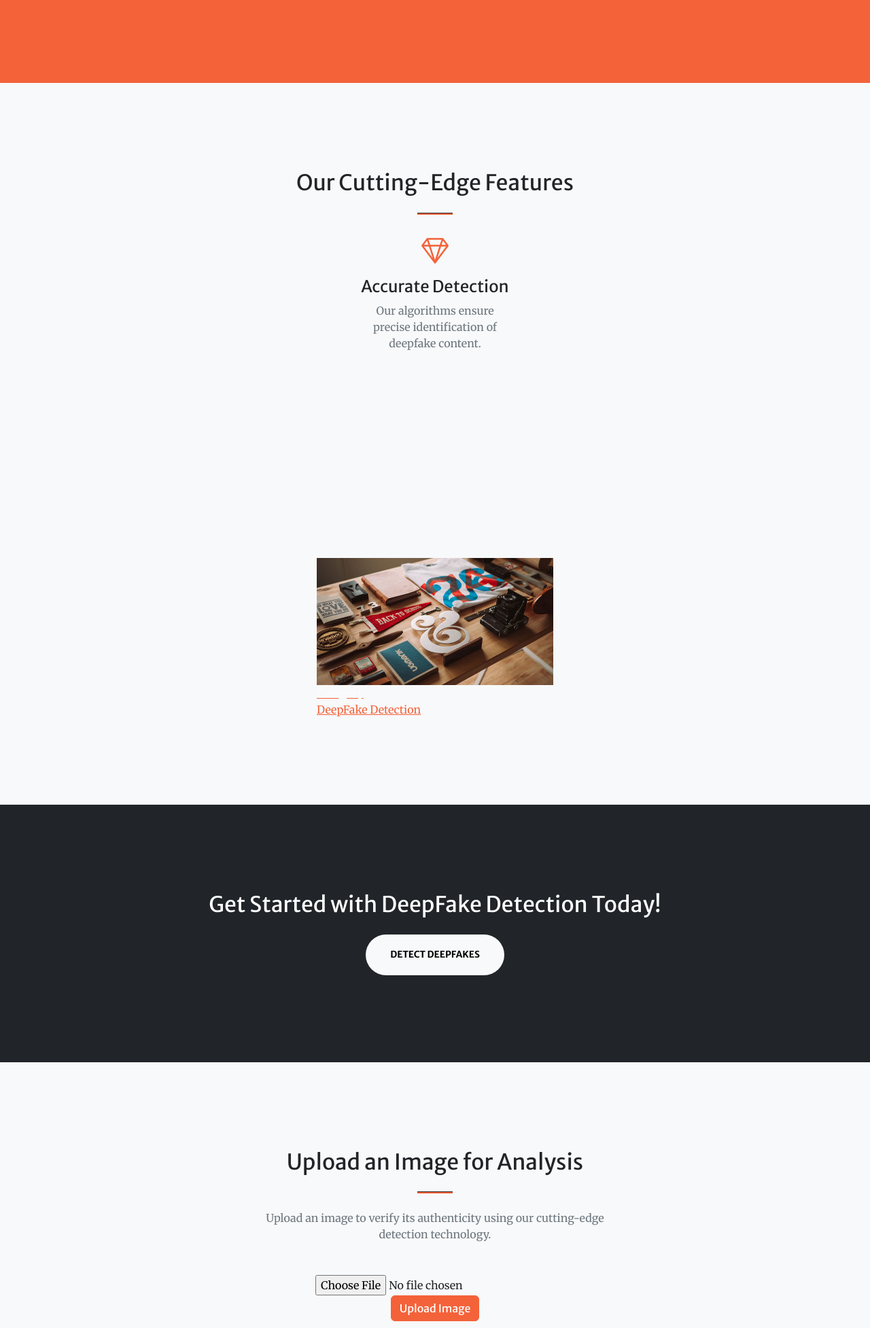
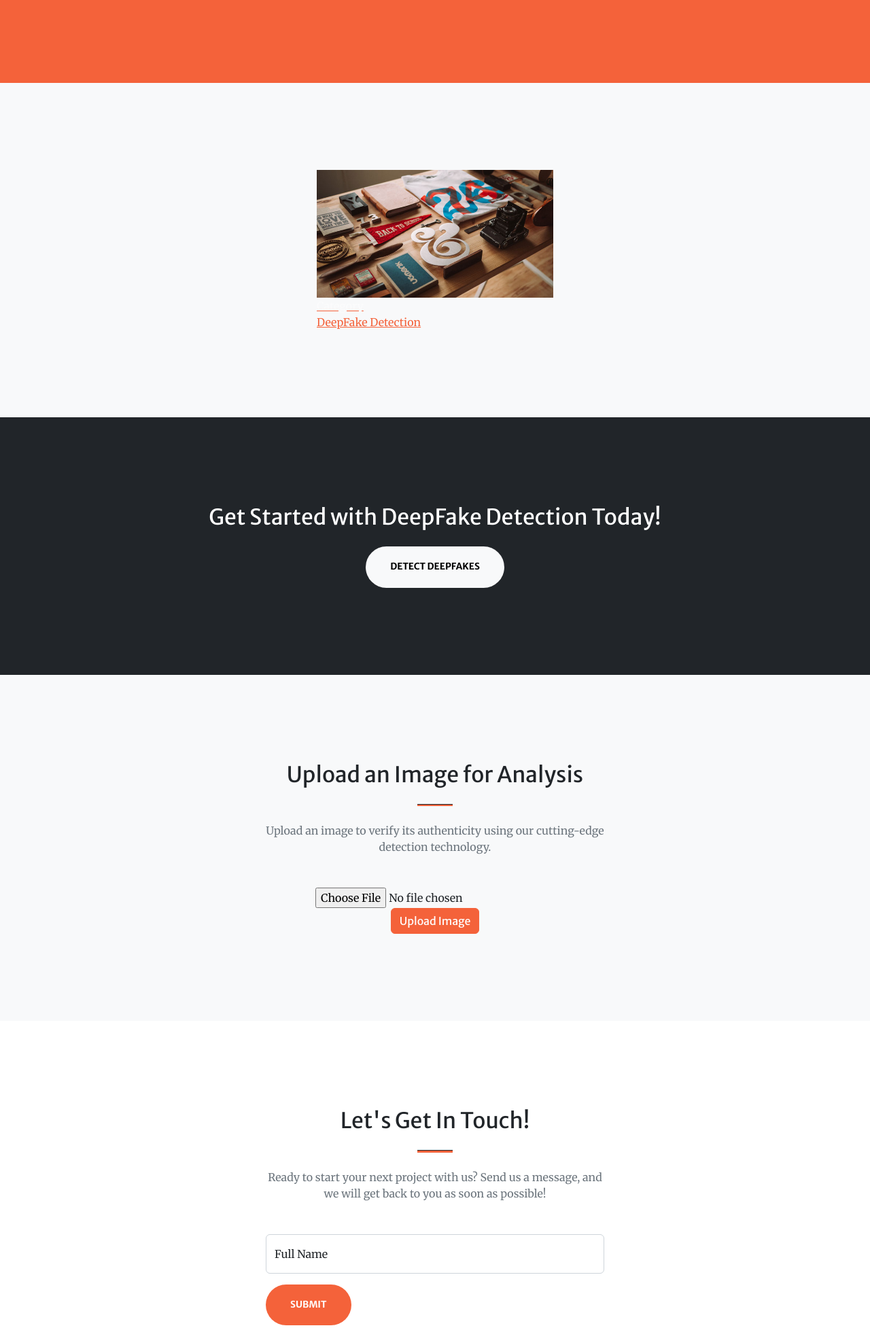
Before and after one commit to Zapca/Deepfake-Detection-GUI, a Flask app: page / in a window 1280 px wide. Shown: the part 1194-3148 px from the top of the page at 68% size. Run offline with Flask 3, Linux system fonts and the light colour scheme; some libraries are stand-ins or nearby versions.

Commit message:
Update index.html

```diff
--- a/templates/index.html
+++ b/templates/index.html
@@ -54,21 +54,6 @@
                     <p class="text-white-75 mb-4">Our platform offers state-of-the-art deepfake detection services, ensuring your media remains authentic and trustworthy. Start securing your content today!</p>
                     <a class="btn btn-light btn-xl" href="#services">Get Started!</a>
                 </div>
-            </div>
-        </div>
-    </section>
-    <!-- Services-->
-    <section class="page-section bg-light" id="services">
-        <div class="container px-4 px-lg-5">
-            <h2 class="text-center mt-0">Our Cutting-Edge Features</h2>
-            <hr class="divider" />
-            <div class="row gx-4 gx-lg-5 justify-content-center">
-                <div class="col-lg-3 col-md-6 text-center mb-5">
-                    <div class="mb-2"><i class="bi-gem fs-1 text-primary"></i></div>
-                    <h3 class="h4 mb-2">Accurate Detection</h3>
-                    <p class="text-muted mb-0">Our algorithms ensure precise identification of deepfake content.</p>
-                </div>
-                <!-- Add other feature cards here -->
             </div>
         </div>
     </section>
```
